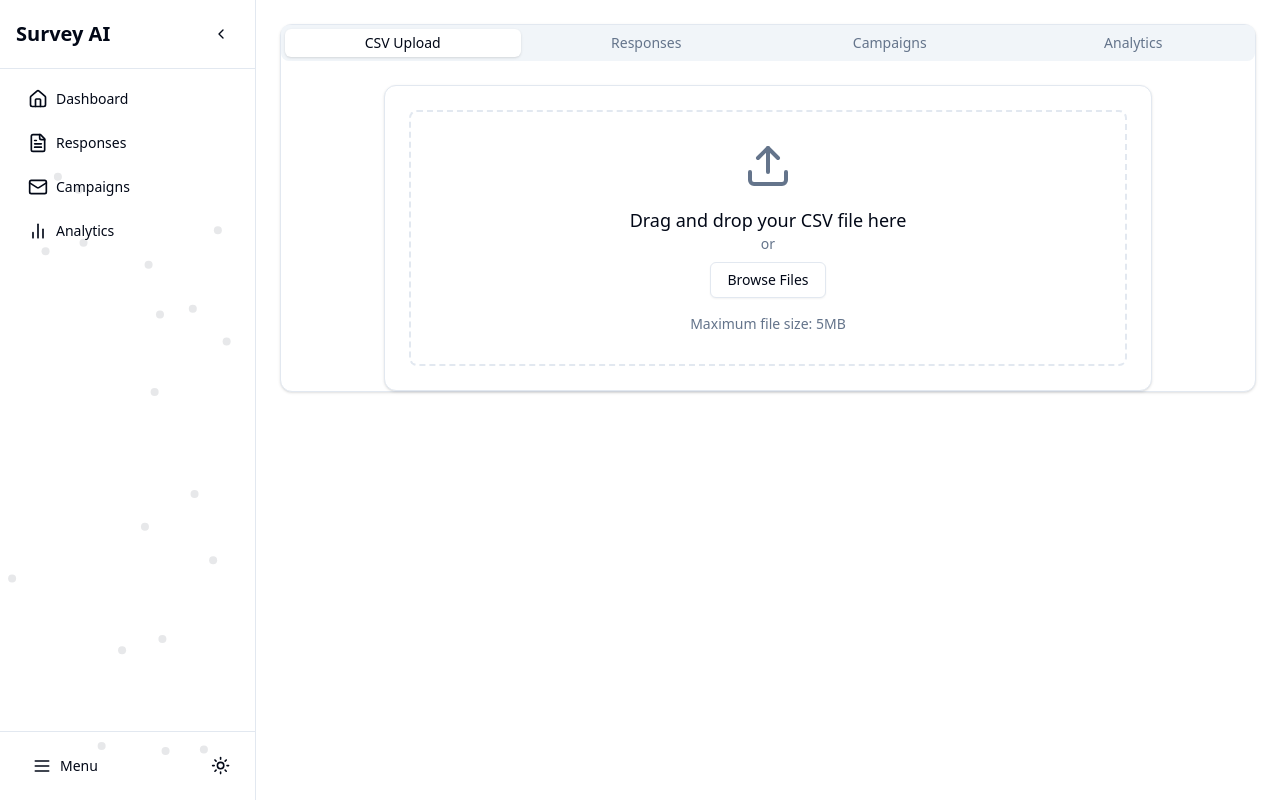
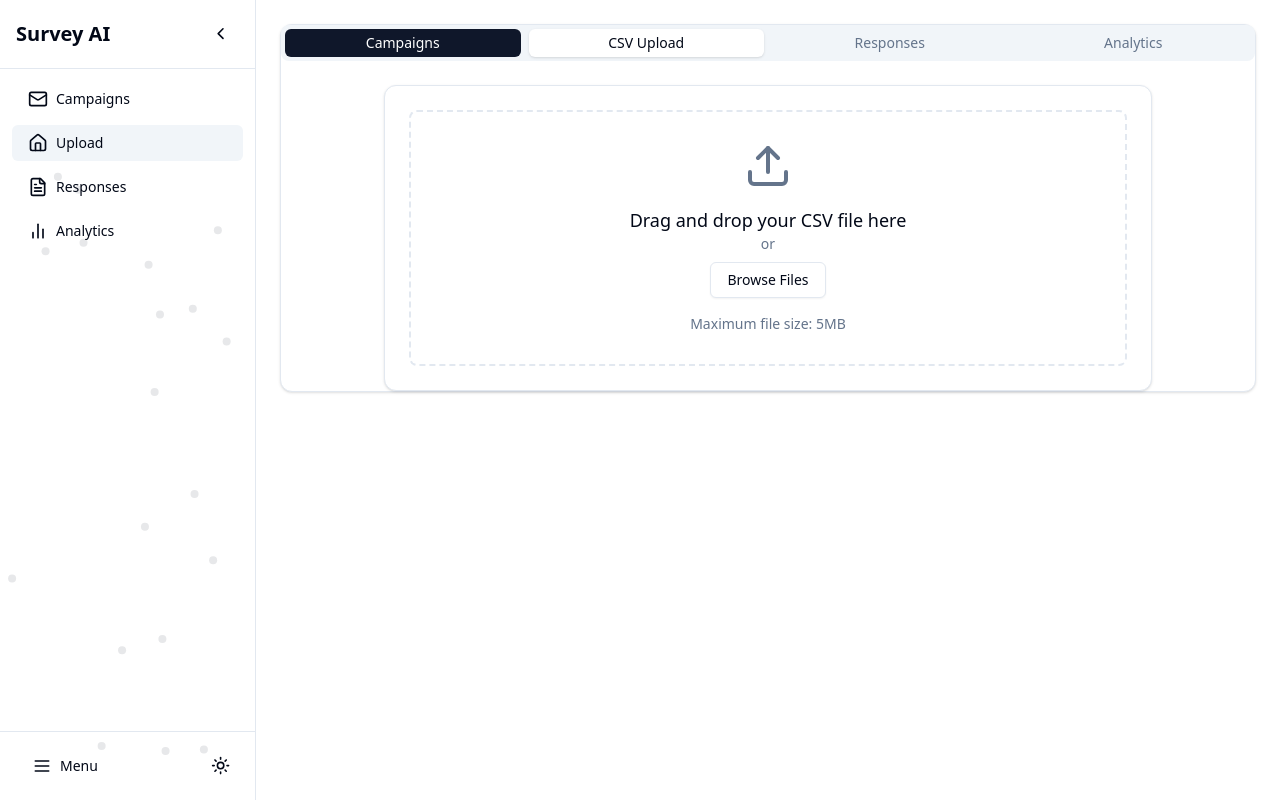
Before and after one commit to m2f0/SurveyFlow, a React (Vite) app: page / in a window 1280 px wide. Built offline with nearby package versions, Linux system fonts and the light colour scheme; no server answers.

Commit message:
updated sidebar functions & order

```diff
--- a/src/App.tsx
+++ b/src/App.tsx
@@ -15,8 +15,10 @@ function App() {
         </div>
       }
     >
-      <Home />
-      {tempoRoutes}
+      <div className="relative">
+        <Home />
+        {tempoRoutes}
+      </div>
     </Suspense>
   );
 }
--- a/src/components/dashboard/DashboardContent.tsx
+++ b/src/components/dashboard/DashboardContent.tsx
@@ -7,13 +7,13 @@ import AnalyticsDashboard from "../analytics/AnalyticsDashboard";
 import { Tabs, TabsContent, TabsList, TabsTrigger } from "../ui/tabs";
 import { Card } from "../ui/card";
 
+interface CSVData {
+  [key: string]: string;
+}
+
 interface DashboardContentProps {
   activeTab?: string;
   onTabChange?: (value: string) => void;
-}
-
-interface CSVData {
-  [key: string]: string;
 }
 
 const DashboardContent = ({
@@ -21,7 +21,6 @@ const DashboardContent = ({
   onTabChange = () => {},
 }: DashboardContentProps) => {
   const [responses, setResponses] = useState<CSVData[]>([]);
-  const [currentTab, setCurrentTab] = useState(activeTab);
   const [analyticsData, setAnalyticsData] = useState({
     responseData: [
       {
@@ -56,21 +55,22 @@ const DashboardContent = ({
         clicked: Math.round(data.length * 0.45),
       },
     });
-    setCurrentTab("responses");
+    onTabChange("responses");
   };
 
   return (
     <div className="w-full min-h-screen bg-background p-4 lg:p-6">
       <Card className="w-full h-full bg-card">
-        <Tabs
-          value={currentTab}
-          className="w-full"
-          onValueChange={setCurrentTab}
-        >
+        <Tabs value={activeTab} className="w-full" onValueChange={onTabChange}>
           <TabsList className="grid w-full grid-cols-2 lg:grid-cols-4 gap-2">
+            <TabsTrigger
+              value="campaigns"
+              className="bg-[#0F172A] text-white hover:text-white hover:bg-[#0F172A]/90"
+            >
+              Campaigns
+            </TabsTrigger>
             <TabsTrigger value="upload">CSV Upload</TabsTrigger>
             <TabsTrigger value="responses">Responses</TabsTrigger>
-            <TabsTrigger value="campaigns">Campaigns</TabsTrigger>
             <TabsTrigger value="analytics">Analytics</TabsTrigger>
           </TabsList>
 
--- a/src/components/home.tsx
+++ b/src/components/home.tsx
@@ -1,4 +1,7 @@
 import React from "react";
+import { cn } from "@/lib/utils";
+import { Button } from "@/components/ui/button";
+import { ChevronRight } from "lucide-react";
 import Sidebar from "./layout/Sidebar";
 import DashboardContent from "./dashboard/DashboardContent";
 
@@ -7,11 +10,37 @@ interface HomeProps {
 }
 
 const Home = ({ defaultTab = "upload" }: HomeProps) => {
+  const [activeTab, setActiveTab] = React.useState(defaultTab);
+  const [isSidebarVisible, setSidebarVisible] = React.useState(true);
+
+  const handleSidebarToggle = () => {
+    setSidebarVisible(!isSidebarVisible);
+  };
+
   return (
     <div className="flex h-screen w-full bg-background overflow-hidden">
-      <Sidebar />
-      <main className="flex-1 overflow-auto">
-        <DashboardContent activeTab={defaultTab} />
+      <Sidebar
+        onTabChange={setActiveTab}
+        onToggle={handleSidebarToggle}
+        isVisible={isSidebarVisible}
+      />
+      <main
+        className={cn(
+          "flex-1 overflow-auto transition-all duration-300",
+          isSidebarVisible ? "ml-64" : "ml-0",
+        )}
+      >
+        {!isSidebarVisible && (
+          <Button
+            variant="ghost"
+            size="icon"
+            onClick={handleSidebarToggle}
+            className="absolute top-4 left-4 z-50 h-9 w-9 rounded-md p-0 hover:bg-accent"
+          >
+            <ChevronRight className="h-[1.2rem] w-[1.2rem]" />
+          </Button>
+        )}
+        <DashboardContent activeTab={activeTab} onTabChange={setActiveTab} />
       </main>
     </div>
   );
--- a/src/components/layout/Sidebar.tsx
+++ b/src/components/layout/Sidebar.tsx
@@ -10,35 +10,40 @@ import {
   BarChart2,
   Menu,
   ChevronLeft,
-  ChevronRight,
-  Sun,
-  Moon,
 } from "lucide-react";
-import { useNavigate } from "react-router-dom";
 import { ThemeToggle } from "@/components/theme/ThemeToggle";
+
+interface TabChangeHandler {
+  (tab: string): void;
+}
 
 interface SidebarProps {
   className?: string;
   defaultCollapsed?: boolean;
+  onTabChange?: TabChangeHandler;
+  onToggle?: () => void;
+  isVisible?: boolean;
 }
 
 const navItems = [
-  { icon: Home, label: "Dashboard", path: "/" },
-  { icon: FileText, label: "Responses", path: "/responses" },
-  { icon: Mail, label: "Campaigns", path: "/campaigns" },
-  { icon: BarChart2, label: "Analytics", path: "/analytics" },
+  { icon: Mail, label: "Campaigns", path: "campaigns" },
+  { icon: Home, label: "Upload", path: "upload" },
+  { icon: FileText, label: "Responses", path: "responses" },
+  { icon: BarChart2, label: "Analytics", path: "analytics" },
 ];
 
 const Sidebar = ({
   className = "",
   defaultCollapsed = false,
+  onTabChange = () => {},
+  onToggle = () => {},
+  isVisible = true,
 }: SidebarProps) => {
-  const [isCollapsed, setIsCollapsed] = useState(defaultCollapsed);
-  const navigate = useNavigate();
+  const [activeTab, setActiveTab] = useState("upload");
 
   // Animated background pattern
   const Pattern = () => (
-    <div className="absolute inset-0 overflow-hidden opacity-10">
+    <div className="absolute inset-0 overflow-hidden opacity-10 flex">
       {[...Array(20)].map((_, i) => (
         <motion.div
           key={i}
@@ -62,10 +67,11 @@ const Sidebar = ({
   );
 
   return (
-    <div
+    <aside
       className={cn(
-        "relative h-screen bg-background border-r transition-all duration-300",
-        isCollapsed ? "w-16" : "w-64",
+        "fixed top-0 left-0 z-40 h-screen bg-background border-r transition-transform duration-300",
+        isVisible ? "translate-x-0" : "-translate-x-full",
+        "w-64",
         className,
       )}
     >
@@ -74,18 +80,14 @@ const Sidebar = ({
       <div className="flex flex-col h-full">
         {/* Header */}
         <div className="p-4 border-b flex items-center justify-between">
-          {!isCollapsed && <div className="font-bold text-xl">Survey AI</div>}
+          <div className="font-bold text-xl">Survey AI</div>
           <Button
             variant="ghost"
             size="icon"
-            onClick={() => setIsCollapsed(!isCollapsed)}
-            className="ml-auto"
+            onClick={onToggle}
+            className="h-9 w-9 rounded-md p-0"
           >
-            {isCollapsed ? (
-              <ChevronRight className="h-4 w-4" />
-            ) : (
-              <ChevronLeft className="h-4 w-4" />
-            )}
+            <ChevronLeft className="h-[1.2rem] w-[1.2rem] rotate-0 scale-100 transition-all" />
           </Button>
         </div>
 
@@ -98,16 +100,17 @@ const Sidebar = ({
                 <Button
                   key={item.path}
                   variant="ghost"
+                  onClick={() => {
+                    setActiveTab(item.path);
+                    onTabChange(item.path);
+                  }}
                   className={cn(
-                    "w-full justify-start",
-                    isCollapsed ? "px-2" : "px-4",
+                    "w-full justify-start px-4",
+                    activeTab === item.path ? "bg-accent" : "",
                   )}
-                  onClick={() => navigate(item.path)}
                 >
-                  <Icon
-                    className={cn("h-5 w-5", isCollapsed ? "mr-0" : "mr-2")}
-                  />
-                  {!isCollapsed && <span>{item.label}</span>}
+                  <Icon className="h-5 w-5 mr-2" />
+                  <span>{item.label}</span>
                 </Button>
               );
             })}
@@ -116,20 +119,14 @@ const Sidebar = ({
 
         {/* Footer */}
         <div className="p-4 border-t flex items-center justify-between">
-          <Button
-            variant="ghost"
-            className={cn(
-              "justify-start",
-              isCollapsed ? "px-2 w-full" : "px-4 flex-1",
-            )}
-          >
-            <Menu className={cn("h-5 w-5", isCollapsed ? "mr-0" : "mr-2")} />
-            {!isCollapsed && <span>Menu</span>}
+          <Button variant="ghost" className="justify-start px-4 flex-1">
+            <Menu className="h-5 w-5 mr-2" />
+            <span>Menu</span>
           </Button>
           <ThemeToggle />
         </div>
       </div>
-    </div>
+    </aside>
   );
 };
 
```
